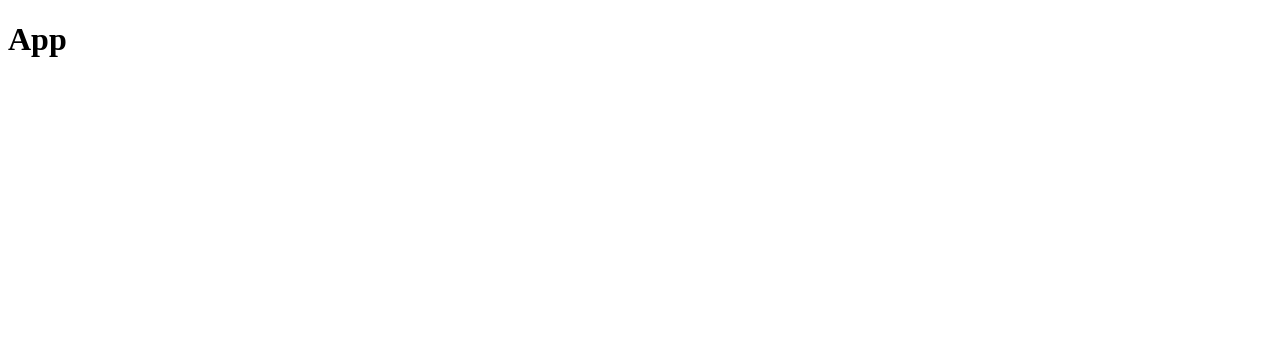
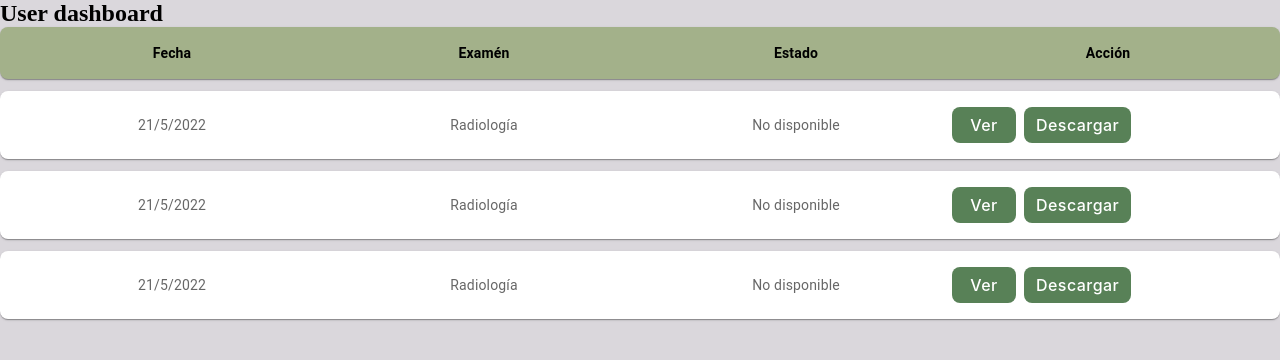
Before and after one commit to No-Country/C7-G20-T-Java-React, a React app in the folder Client/: page / in a window 1280 px wide. Shown: the top 360 px of the page. Built offline with nearby package versions, Linux system fonts and the light colour scheme.

Commit message:
dashboard paciente

```diff
--- /dev/null
+++ b/Client/src/App.css
@@ -0,0 +1,5 @@
+* {
+    padding: 0;
+    margin: 0;
+    box-sizing: border-box;
+}
--- a/Client/src/App.jsx
+++ b/Client/src/App.jsx
@@ -1,8 +1,21 @@
+import UserDashboard from './pages/UserDashboard/UserDashboard';
+import './App.css';
+
 const App = () => {
+	const backgroundApp = {
+		backgroundColor: '#dad7dc',
+		height: '100vh',
+	};
+
 	return (
-		<div>
-			<h1>App</h1>
-		</div>
+		<main style={backgroundApp}>
+			<section>
+				<UserDashboard />
+			</section>
+			<section>
+				<aside></aside>
+			</section>
+		</main>
 	);
 };
 
--- /dev/null
+++ b/Client/src/pages/UserDashboard/UserDashboard.jsx
@@ -0,0 +1,14 @@
+// Aquí se crearán los componentes propios de cada vista,
+// esto mejora la eficiencia en la carga de la App
+import ResultList from './components/ResultList';
+
+const UserDashboard = () => {
+	return (
+		<>
+			<h1>User dashboard</h1>
+			<ResultList />
+		</>
+	);
+};
+
+export default UserDashboard;
--- /dev/null
+++ b/Client/src/pages/UserDashboard/components/ResultList.jsx
@@ -0,0 +1,160 @@
+import { Paper, Grid, Box, styled, Button, Stack } from '@mui/material';
+import { style } from '@mui/system';
+
+const BootstrapButton = styled(Button)({
+	boxShadow: 'none',
+	textTransform: 'none',
+	fontSize: 16,
+	padding: '6px 12px',
+	borderRadius: '8px',
+	lineHeight: 1.5,
+	backgroundColor: '#588157',
+	fontFamily: [
+		'-apple-system',
+		'BlinkMacSystemFont',
+		'"Segoe UI"',
+		'Roboto',
+		'"Helvetica Neue"',
+		'Arial',
+		'sans-serif',
+		'"Apple Color Emoji"',
+		'"Segoe UI Emoji"',
+		'"Segoe UI Symbol"',
+	].join(','),
+	'&:hover': {
+		backgroundColor: '#A3B18A',
+		borderColor: '#A3B18A',
+		boxShadow: 'none',
+	},
+	'&:active': {
+		boxShadow: 'none',
+		backgroundColor: '#A3B18A',
+		borderColor: '#A3B18A',
+	},
+	'&:focus': {
+		boxShadow: '0 0 0 0.2rem #A3B18A',
+	},
+});
+
+const Buttons = ({ title, quantity }) => {
+	const { first, second = null } = title;
+
+	return quantity === 1 ? (
+		<Button variant='contained'>{first}</Button>
+	) : (
+		<Stack spacing={1} direction='row'>
+			<BootstrapButton variant='contained'>{first}</BootstrapButton>
+			<BootstrapButton variant='contained'>{second}</BootstrapButton>
+		</Stack>
+	);
+};
+
+const createData = (date, typeExam, state, action) => {
+	return {
+		date,
+		typeExam,
+		state,
+		action,
+	};
+};
+
+const columns = ['Fecha', 'Examén', 'Estado', 'Acción'];
+
+const Item = styled(Paper)(({ theme }) => ({
+	backgroundColor: theme.palette.mode === 'dark' ? '#1A2027' : '#fff',
+	...theme.typography.body2,
+	padding: theme.spacing(2),
+	textAlign: 'center',
+	color: theme.palette.text.secondary,
+	display: 'grid',
+	gridTemplateColumns: 'repeat(4,1fr)',
+	justifyContent: 'space-between',
+	alignItems: 'center',
+	borderRadius: '8px',
+}));
+const Header = styled(Paper)(({ theme }) => ({
+	backgroundColor: '#A3B18A',
+	...theme.typography.body2,
+	color: '#000',
+	padding: theme.spacing(2),
+	textAlign: 'center',
+	display: 'grid',
+	gridTemplateColumns: 'repeat(4,1fr)',
+	justifyContent: 'space-between',
+	fontWeight: '600',
+	borderRadius: '8px',
+}));
+
+const rows = [
+	createData(
+		`${new Date().getDate()}/${new Date().getDay()}/${new Date().getFullYear()}`,
+		'Radiología',
+		false,
+		<Buttons title={{ first: 'Ver', second: 'Descargar' }} quantity={2} />
+	),
+	createData(
+		`${new Date().getDate()}/${new Date().getDay()}/${new Date().getFullYear()}`,
+		'Radiología',
+		false,
+		<Buttons title={{ first: 'Ver', second: 'Descargar' }} quantity={2} />
+	),
+	createData(
+		`${new Date().getDate()}/${new Date().getDay()}/${new Date().getFullYear()}`,
+		'Radiología',
+		false,
+		<Buttons title={{ first: 'Ver', second: 'Descargar' }} quantity={2} />
+	),
+];
+
+const ResultList = () => {
+	return (
+		<Box sx={{ width: '100%' }}>
+			<Grid container spacing={1.5}>
+				<Grid item xs={12}>
+					<Header>
+						{columns.map((title) => (
+							<Grid key={title}>{title}</Grid>
+						))}
+					</Header>
+				</Grid>
+
+				{rows.map((row, index) => (
+					<Grid item xs={12} key={index}>
+						<Item>
+							<Grid>{row.date}</Grid>
+							<Grid>{row.typeExam}</Grid>
+							<Grid>{row.state ? 'Disponible' : 'No disponible'}</Grid>
+							<Grid>{row.action}</Grid>
+						</Item>
+					</Grid>
+				))}
+			</Grid>
+		</Box>
+		// <TableContainer component={Paper}>
+		// 	<Table>
+		// 		<TableHead>
+		// 			<TableRow>
+		// 				<TableCell>Fecha</TableCell>
+		// 				<TableCell>Examen</TableCell>
+		// 				<TableCell>Estado</TableCell>
+		// 				<TableCell>Acción</TableCell>
+		// 			</TableRow>
+		// 		</TableHead>
+		// 		<TableBody>
+		// 			{rows.map((row, index) => (
+		// 				<TableRow key={index}>
+		// 					<TableCell>{row.date}</TableCell>
+		// 					<TableCell>{row.typeExam}</TableCell>
+		// 					<TableCell>
+		// 						{row.state ? 'Disponible' : 'No disponible'}
+		// 					</TableCell>
+		// 					<TableCell>{row.action}</TableCell>
+		// 				</TableRow>
+		// 			))}
+		// 		</TableBody>
+		// 	</Table>
+		// </TableContainer>
+	);
+};
+
+export default ResultList;
--- a/Client/src/pages/UserDashboard/components/index.jsx
+++ /dev/null
@@ -1,2 +0,0 @@
-// Aquí se crearán los componentes propios de cada vista,
-// esto mejora la eficiencia en la carga de la App
```
Also changed, not shown: Client/src/pages/UserDashboard/index.jsx (line endings or trailing spaces), Client/src/pages/index.jsx (line endings or trailing spaces).
